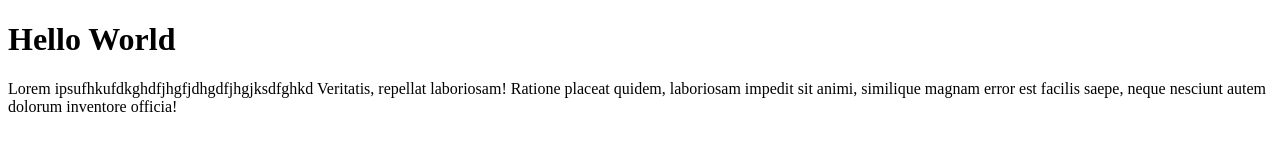
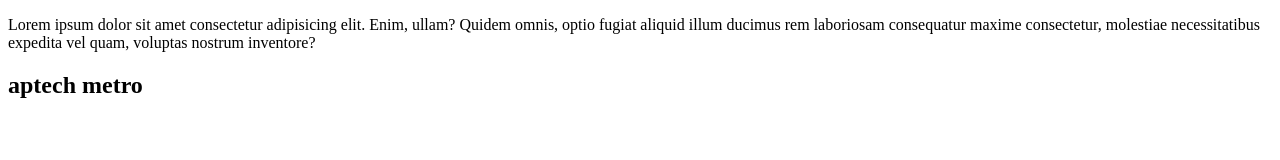
Before and after one commit to kiranshakeel2405/eproject, a plain HTML site: page about.html in a window 1280 px wide. Drawn offline with Linux system fonts and the light colour scheme.

Commit message:
aboutpage

```diff
--- a/about.html
+++ b/about.html
@@ -7,8 +7,7 @@
     <title>Cars</title>
 </head>
 <body>
-    <h1>Hello World</h1>
-    <p>Lorem ipsufhkufdkghdfjhgfjdhgdfjhgjksdfghkd Veritatis, repellat laboriosam! Ratione placeat quidem, laboriosam impedit sit animi, similique magnam error est facilis saepe, neque nesciunt autem dolorum inventore officia!
-    </p>
+    <p>Lorem ipsum dolor sit amet consectetur adipisicing elit. Enim, ullam? Quidem omnis, optio fugiat aliquid illum ducimus rem laboriosam consequatur maxime consectetur, molestiae necessitatibus expedita vel quam, voluptas nostrum inventore?</p>
+    <h2>aptech metro</h2>
 </body>
 </html>
```
Also changed, not shown: contact.html (added, +12 -0 lines).
